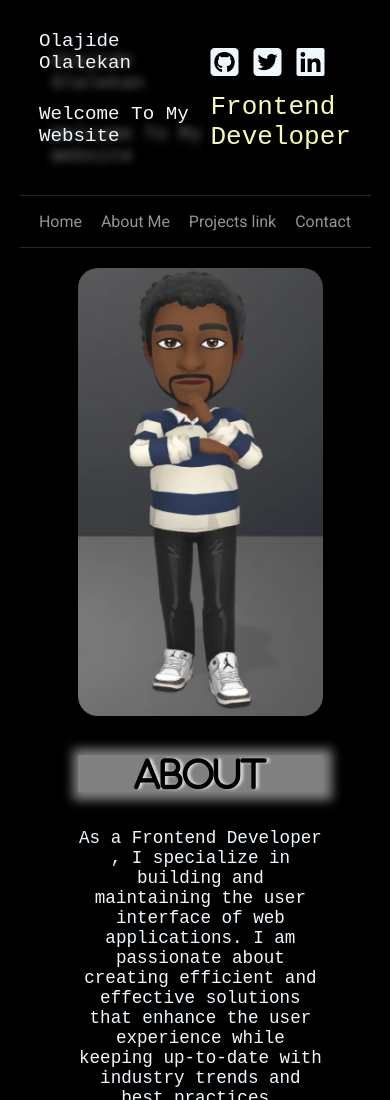
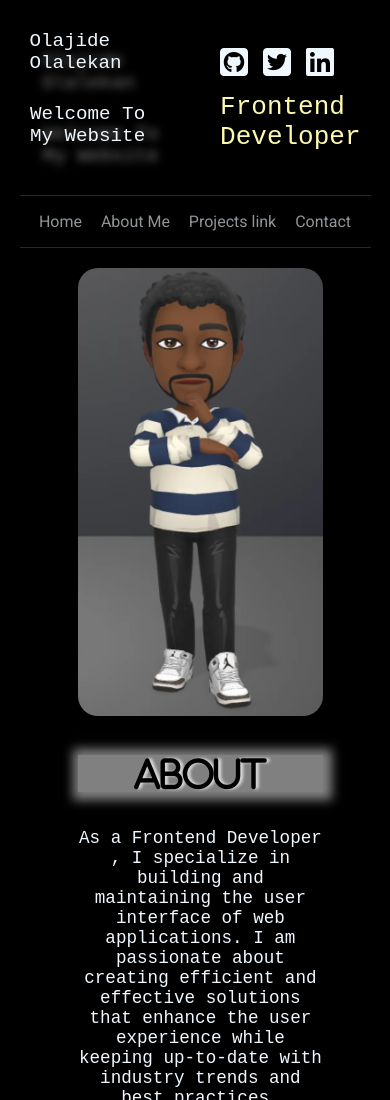
Before and after one commit to olaleksi/Portfolio, a plain HTML site: page index.html in a window 390 px wide. Shown: the top 1100 px of the page. Drawn offline with nearby package versions, Linux system fonts and the light colour scheme.

Commit message:
Update style.css

```diff
--- a/style.css
+++ b/style.css
@@ -345,14 +345,14 @@ nav > ul > li > a:hover{
 @media screen and (max-width: 480px) {
 
     header {
-    display: flex;
-    justify-content: space-between;
-    flex-direction: row;
-    padding: 10px 0px;
-    gap: 20px;
-    align-items: center;
-    margin: 5% 10%;
-    font-size: 2em;
+        display: flex;
+        justify-content: space-between;
+        flex-direction: row;
+        padding: 10px 10px;
+        gap: 60px;
+        align-items: center;
+        margin: 5% 5%;
+        font-size: 2em;
     }
 
     .header-spacing:nth-child(1) {
```
